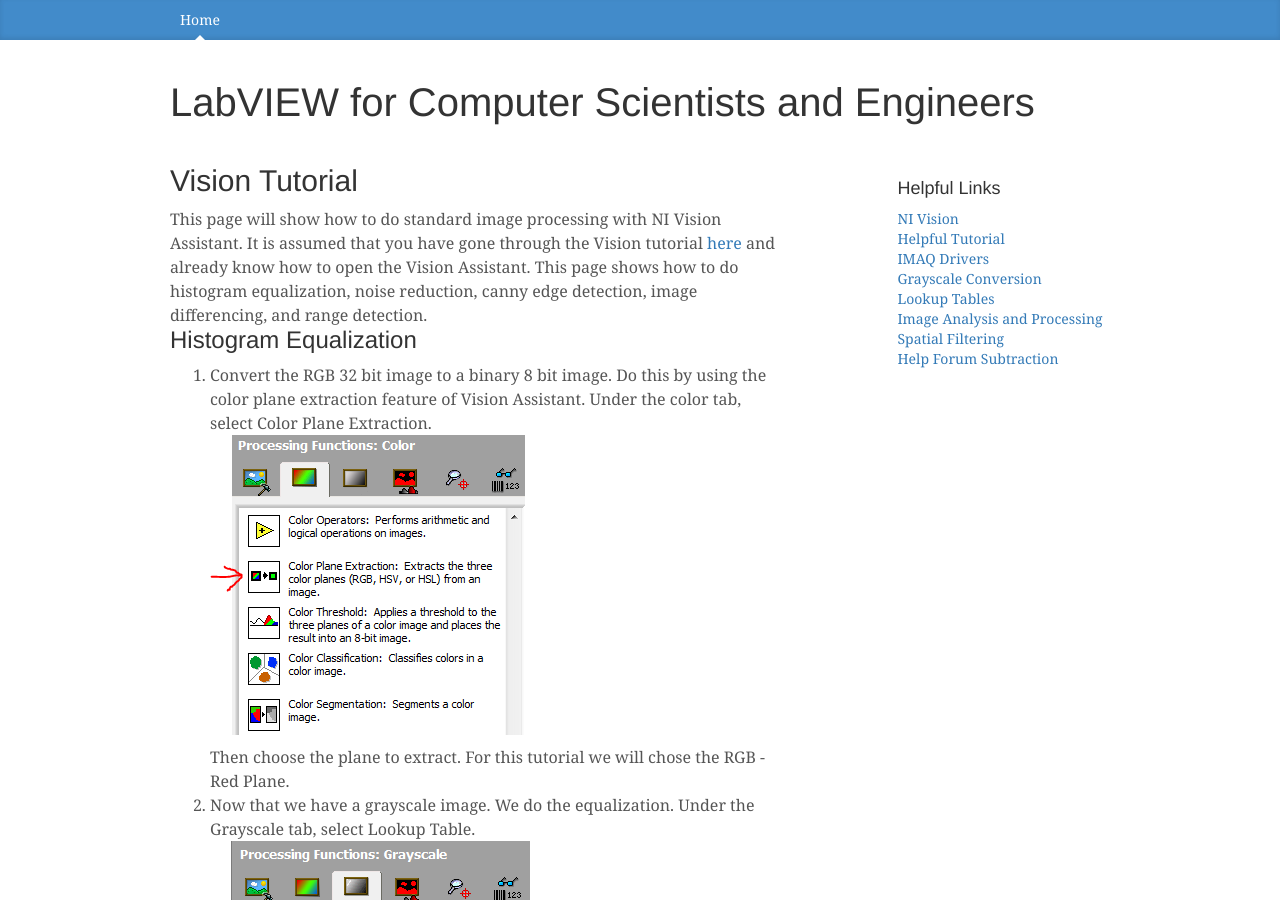
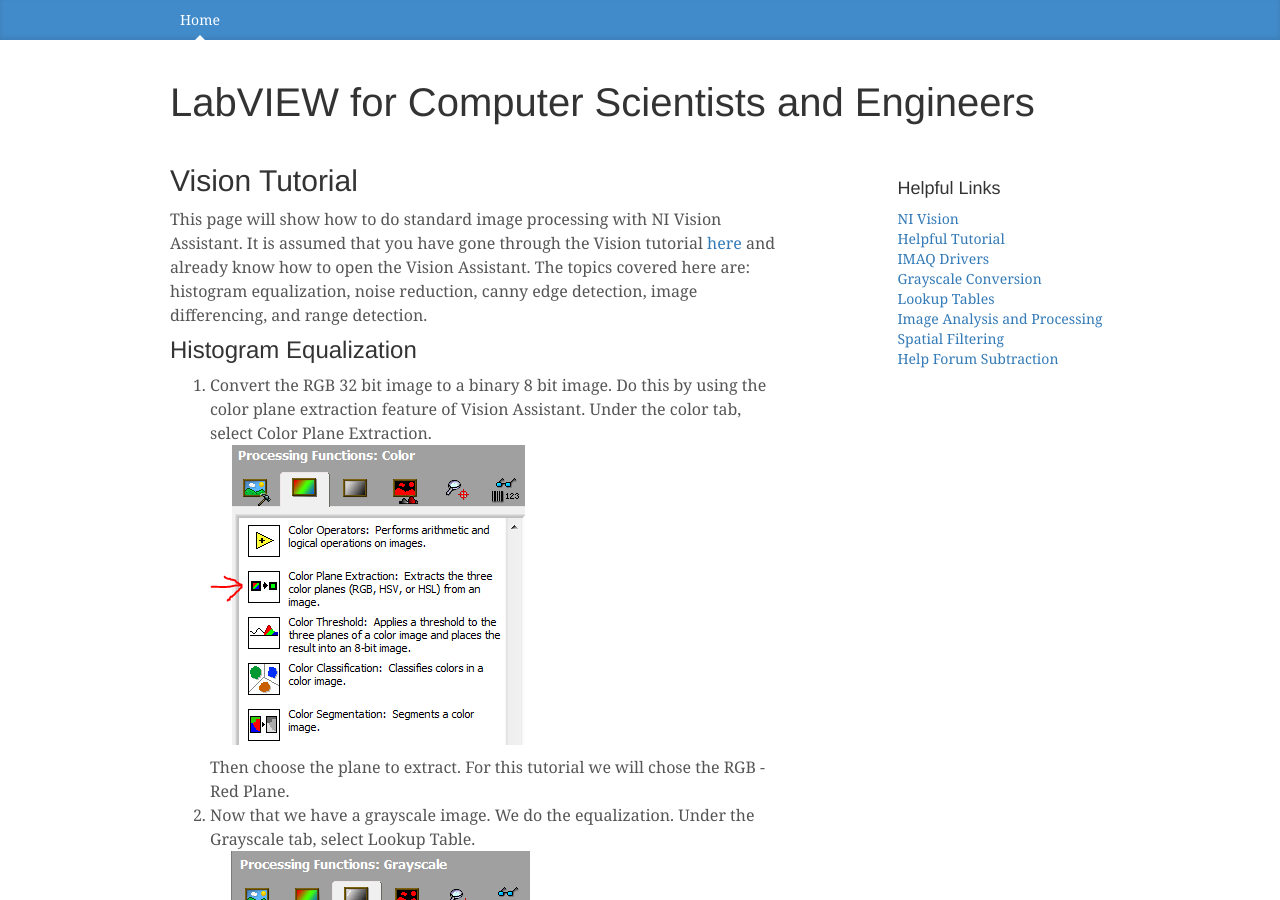
Before and after one commit to LabVIEW-Robotics/LabVIEW-Robotics.github.io, a Jekyll site: the page built from vision_tutorial.html, in a window 1280 px wide and 900 px high. Built offline with Jekyll 4.4.1, drawn with Linux system fonts in a browser that asks for light colours; nearby versions of some CDN libraries; Markdown is read by kramdown in place of the engine named in the settings.

Commit message:
intro update

```diff
--- a/vision_tutorial.html
+++ b/vision_tutorial.html
@@ -28,11 +28,13 @@
   name: Help Forum Subtraction
 ---
 <h2>Vision Tutorial</h2>
+<p>
 This page will show how to do standard image processing with NI Vision Assistant.
 It is assumed that you have gone through the Vision tutorial <a href="/vision/">here</a>
-and already know how to open the Vision Assistant. This page shows how to do histogram
-equalization, noise reduction, canny edge detection, image differencing, and
+and already know how to open the Vision Assistant. The topics covered here are:
+histogram equalization, noise reduction, canny edge detection, image differencing, and
 range detection.
+</p>
 <h3>Histogram Equalization</h3>
 <ol>
 <li>
```
